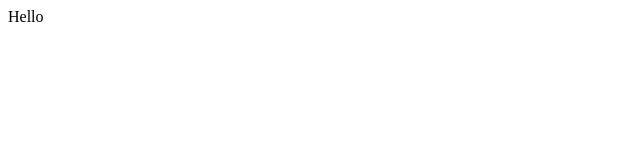
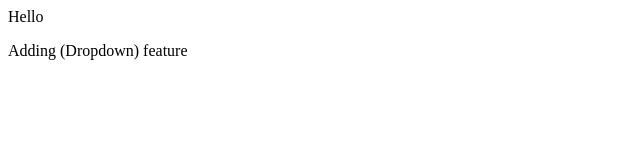
Before and after one commit to karanAjmani8982/gitLearning-apnaCollege, a plain HTML site: page index.html in a window 1280 px wide. Shown: the whole page, without its empty margins (0-640 px from the left). Drawn offline with Linux system fonts and the light colour scheme.

```diff
--- a/index.html
+++ b/index.html
@@ -1 +1,2 @@
 <p>Hello</p>
+<span>Adding (Dropdown) feature</span>
```
